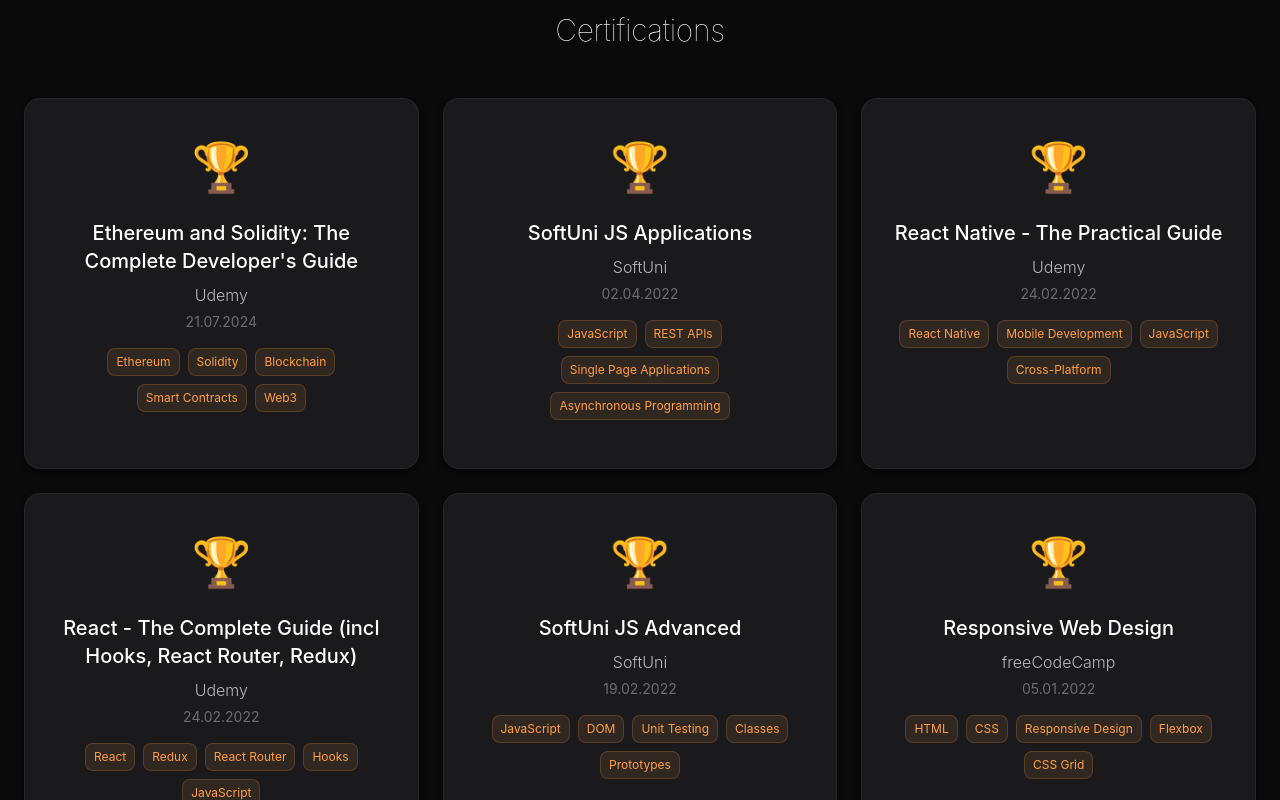
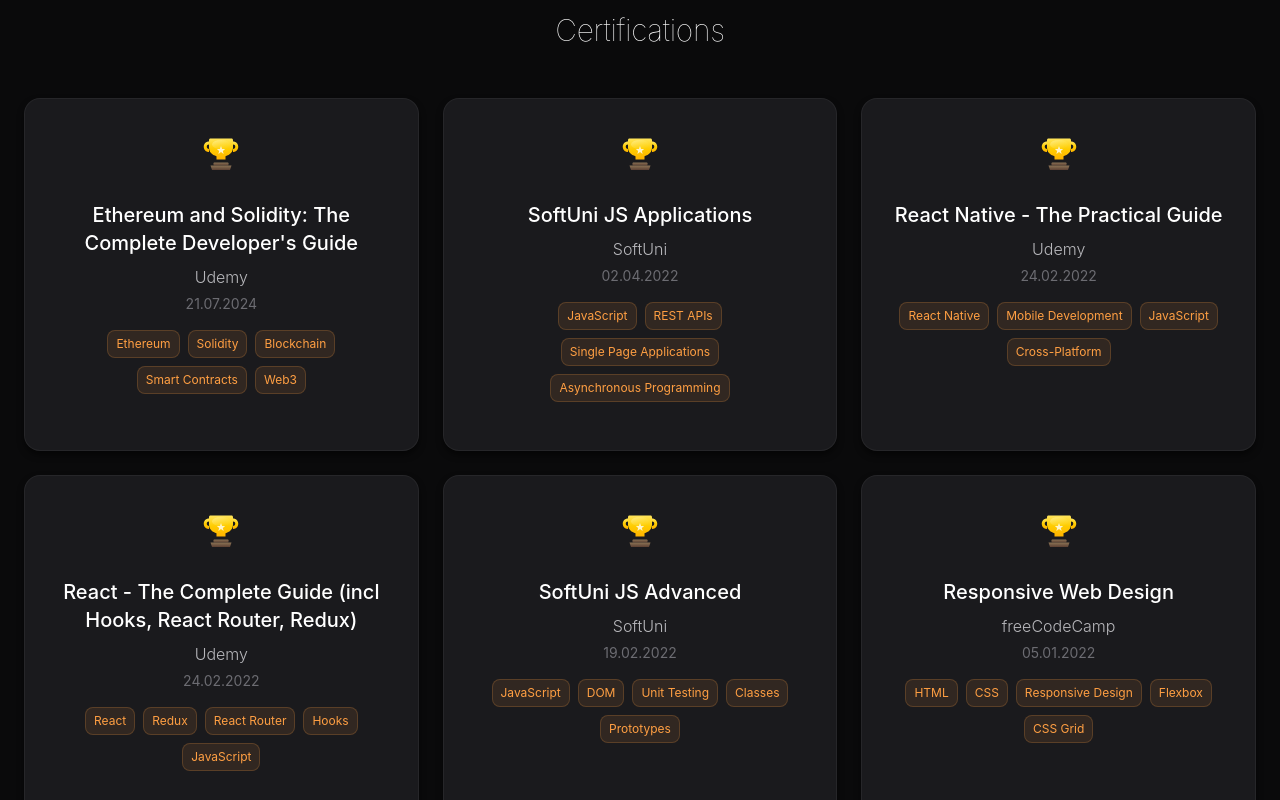
Before and after one commit to raduloov/personal-portfolio-v2, a React (Vite) app: page / in a window 1280 px wide. Shown: the part 6840-7640 px from the top of the page. Built offline with nearby package versions, Linux system fonts and the light colour scheme.

Commit message:
replace emoji with svg

```diff
--- a/src/components/sections/Certifications.tsx
+++ b/src/components/sections/Certifications.tsx
@@ -28,7 +28,45 @@
               onClick={() => handleCardClick(cert)}
             >
               <div className={styles.certificationIcon}>
-                <span style={{ fontSize: '48px' }}>🏆</span>
+                <svg width="48" height="48" viewBox="0 0 64 64" fill="none" xmlns="http://www.w3.org/2000/svg">
+                  {/* Trophy cup with gradient */}
+                  <defs>
+                    <linearGradient id="trophyGold" x1="0%" y1="0%" x2="0%" y2="100%">
+                      <stop offset="0%" style={{ stopColor: '#FFE55C', stopOpacity: 1 }} />
+                      <stop offset="50%" style={{ stopColor: '#FFCC00', stopOpacity: 1 }} />
+                      <stop offset="100%" style={{ stopColor: '#FFB300', stopOpacity: 1 }} />
+                    </linearGradient>
+                    <linearGradient id="trophyShine" x1="0%" y1="0%" x2="100%" y2="100%">
+                      <stop offset="0%" style={{ stopColor: '#FFFACD', stopOpacity: 0.8 }} />
+                      <stop offset="100%" style={{ stopColor: '#FFD700', stopOpacity: 0.2 }} />
+                    </linearGradient>
+                    <linearGradient id="baseDark" x1="0%" y1="0%" x2="0%" y2="100%">
+                      <stop offset="0%" style={{ stopColor: '#8B7355', stopOpacity: 1 }} />
+                      <stop offset="100%" style={{ stopColor: '#5C4033', stopOpacity: 1 }} />
+                    </linearGradient>
+                  </defs>
+
+                  {/* Main cup body */}
+                  <path d="M16 12C16 10.8954 16.8954 10 18 10H46C47.1046 10 48 10.8954 48 12V22C48 28 44 32 38 33.5V38H26V33.5C20 32 16 28 16 22V12Z" fill="url(#trophyGold)"/>
+
+                  {/* Cup highlight */}
+                  <ellipse cx="32" cy="18" rx="12" ry="6" fill="url(#trophyShine)" opacity="0.6"/>
+
+                  {/* Left handle */}
+                  <path d="M16 14C12 14 9 17 9 21C9 25 12 28 16 28V24C14 24 13 22 13 21C13 19 14 18 16 18V14Z" fill="url(#trophyGold)"/>
+
+                  {/* Right handle */}
+                  <path d="M48 14C52 14 55 17 55 21C55 25 52 28 48 28V24C50 24 51 22 51 21C51 19 50 18 48 18V14Z" fill="url(#trophyGold)"/>
+
+                  {/* Base platform */}
+                  <rect x="22" y="42" width="20" height="4" rx="1" fill="url(#baseDark)"/>
+
+                  {/* Base stand */}
+                  <path d="M18 46H46L44 52H20L18 46Z" fill="url(#baseDark)"/>
+
+                  {/* Star decoration on cup */}
+                  <path d="M32 20L33.5 24H37.5L34.5 26.5L35.5 30.5L32 28L28.5 30.5L29.5 26.5L26.5 24H30.5L32 20Z" fill="#FFF8DC" opacity="0.9"/>
+                </svg>
               </div>
               <h3 className={styles.certificationTitle}>{cert.title}</h3>
               <p className={styles.certificationIssuer}>{cert.issuer}</p>
```
